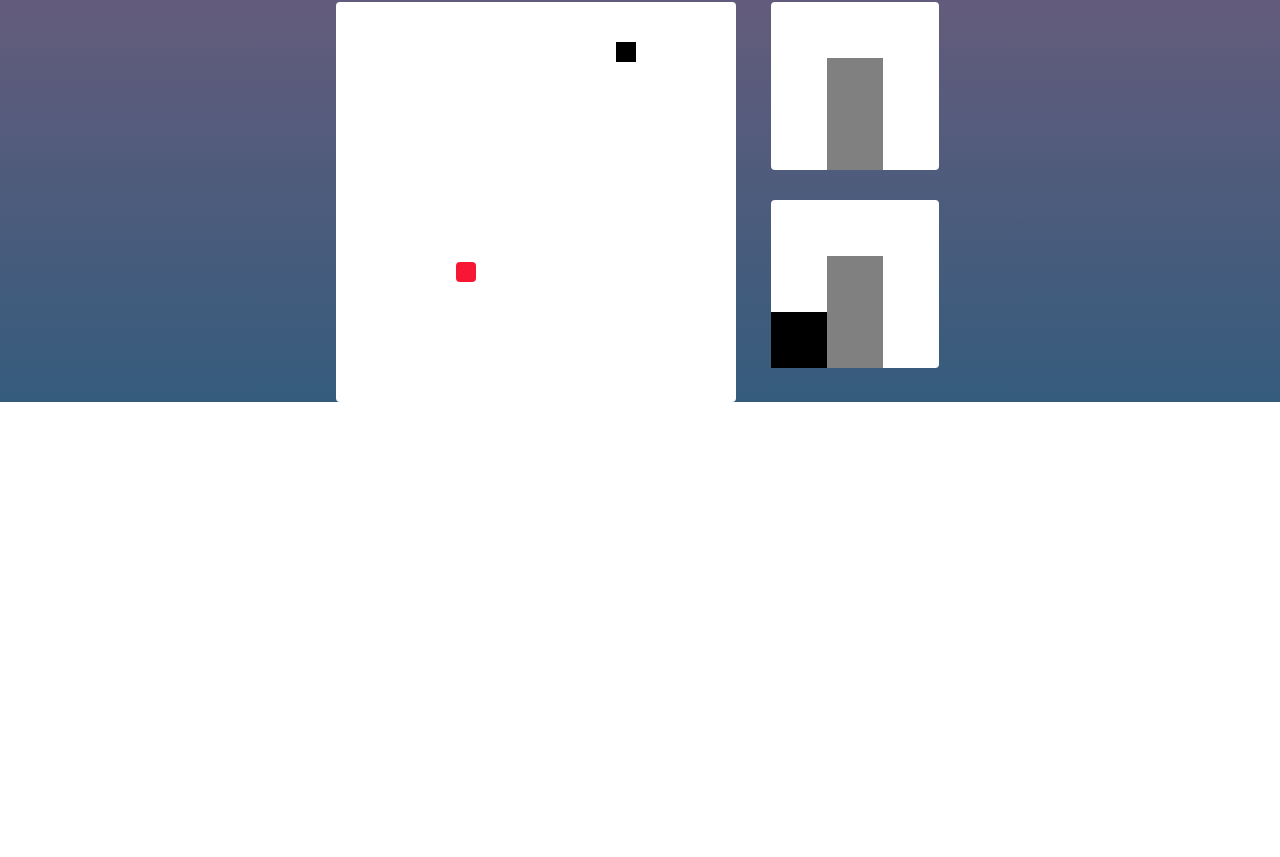
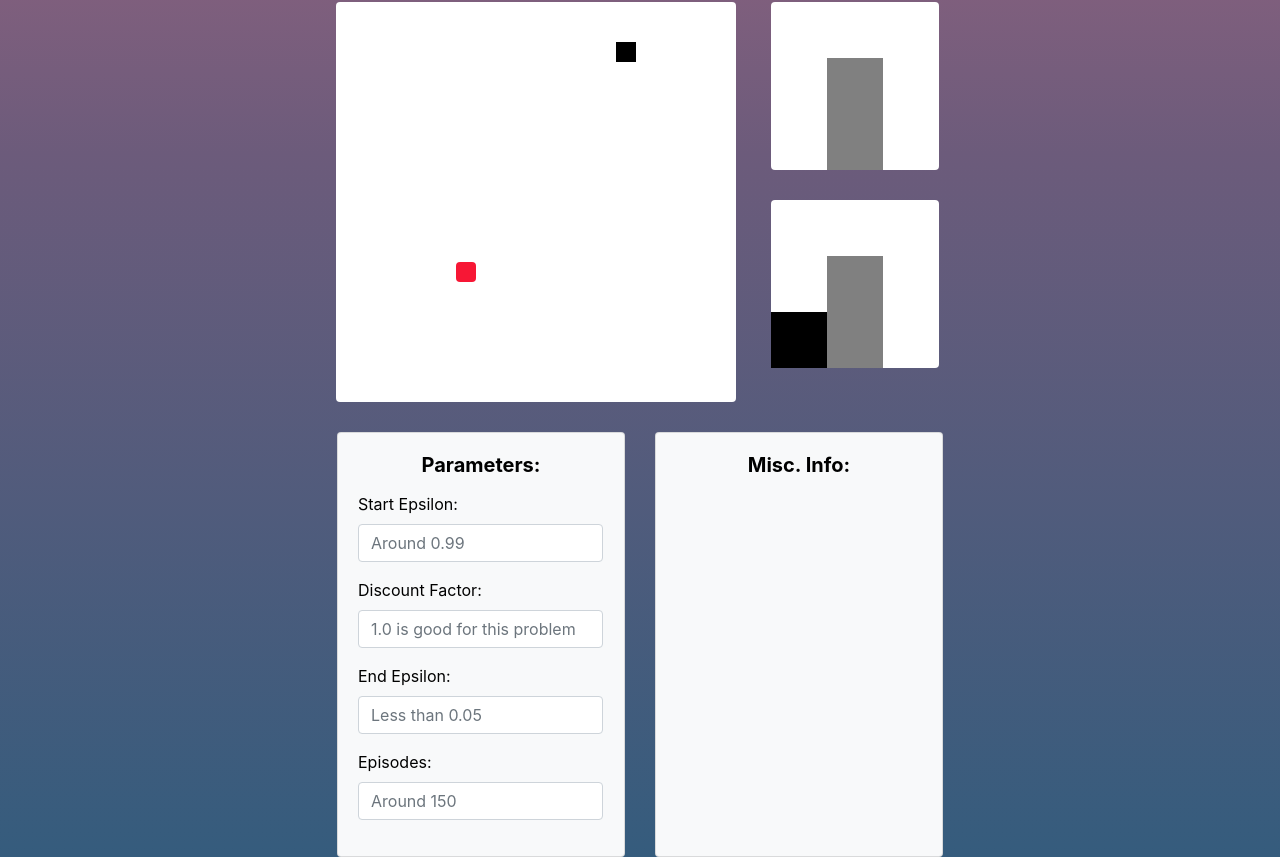
Before and after one commit to sid-sr/Q-Snake, a React (Create React App) app: page / in a window 1280 px wide. Shown: the part 550-1407 px from the top of the page. Before the commit the page ends 952 px from the top, so only its background shows below. Built offline with nearby package versions, Linux system fonts and the light colour scheme.

Commit message:
added form card, and info card

```diff
--- a/src/App.js
+++ b/src/App.js
@@ -43,7 +43,7 @@ function App() {
                 <br></br>
                 • Vary the speed to see how the snake plays towards the end.
                 <br></br>
-                • The <a href='https://www.github.com/sid-sr/q-snake'>code</a> for this project.
+                • The code for this project is available on <a href='https://www.github.com/sid-sr/q-snake'>GitHub</a>.
               </Card.Text>
             </Card.Body>
           </Card>
--- a/src/Board.js
+++ b/src/Board.js
@@ -2,7 +2,7 @@ import React, {Component} from 'react';
 import SnakeDot from './SnakeDot.js';
 import Food from './Food.js';
 import State from './State.js'
-import { Row, Col } from 'react-bootstrap';
+import { Form, Row, Col, Button, Card } from 'react-bootstrap';
 
 const genCoords = () => {
     return [Math.floor(Math.random() * 20) * 5, Math.floor(Math.random() * 20) * 5];
@@ -285,7 +285,7 @@ class Board extends Component {
     render() {
         return (
             <>
-            <Row className="justify-content-center ">
+            <Row className="justify-content-center">
                 <Col md="auto" lg="auto" sm="auto" xs="auto">
                     <div className='board-area'>
                         <SnakeDot snakeDots={this.state.dots}/>
@@ -296,6 +296,59 @@ class Board extends Component {
                     <State curState={this.getState()} />
                 </Col>
             </Row>
+            <Row className="justify-content-center align-content-center" style={{'margin-top': '30px'}}>
+                <Col md="auto" lg="auto" sm="auto" xs="auto">
+                    <Card className='bg-light' style={{'min-width': '288px'}}>
+                        <Card.Body>
+                            <Card.Title><b>Parameters:</b></Card.Title>
+                            <Card.Text style={{'margin-top': '15px', 'margin-left': '15px'}}>
+                                <Form>
+                                    <Row>
+                                        <Form.Group>
+                                            <Form.Label>Start Epsilon:</Form.Label>
+                                            <Form.Control style={{'min-width': '245px'}} type="number" placeholder="Around 0.99" min="0" max="1" step="0.01"/>
+                                        </Form.Group>
+                                    </Row>
+
+                                    <Row>
+                                        <Form.Group>
+                                            <Form.Label>Discount Factor:</Form.Label>
+                                            <Form.Control style={{'min-width': '245px'}} type="number" placeholder="1.0 is good for this problem" min="0" max="1" step="0.01"/>
+                                        </Form.Group>
+                                    </Row>
+
+                                    <Row>
+                                        <Form.Group>
+                                            <Form.Label>End Epsilon:</Form.Label>
+                                            <Form.Control style={{'min-width': '245px'}} type="number" placeholder="Less than 0.05" min="0" max="1" step="0.01"/>
+                                        </Form.Group>
+                                    </Row>
+
+                                    <Row>
+                                        <Form.Group>
+                                            <Form.Label>Episodes:</Form.Label>
+                                            <Form.Control style={{'min-width': '245px'}} type="number" placeholder="Around 150" min="30" max="500"/>
+                                        </Form.Group>
+                                    </Row>
+                                </Form>
+                            </Card.Text>
+                        </Card.Body>
+                    </Card>
+                </Col>
+
+                <Col md="auto" lg="auto" sm="auto" xs="auto">
+                    <Card className='bg-light' style={{'min-width': '288px'}}>
+                        <Card.Body>
+                            <Card.Title><b>Misc. Info:</b></Card.Title>
+                            <Card.Text style={{'margin-top': '15px', 'margin-left': '15px'}}>
+
+                            </Card.Text>
+                        </Card.Body>
+                    </Card>
+                </Col>
+
+            </Row>
+
             </>
         );
     }
```
Also changed, not shown: src/currentcss.txt.
